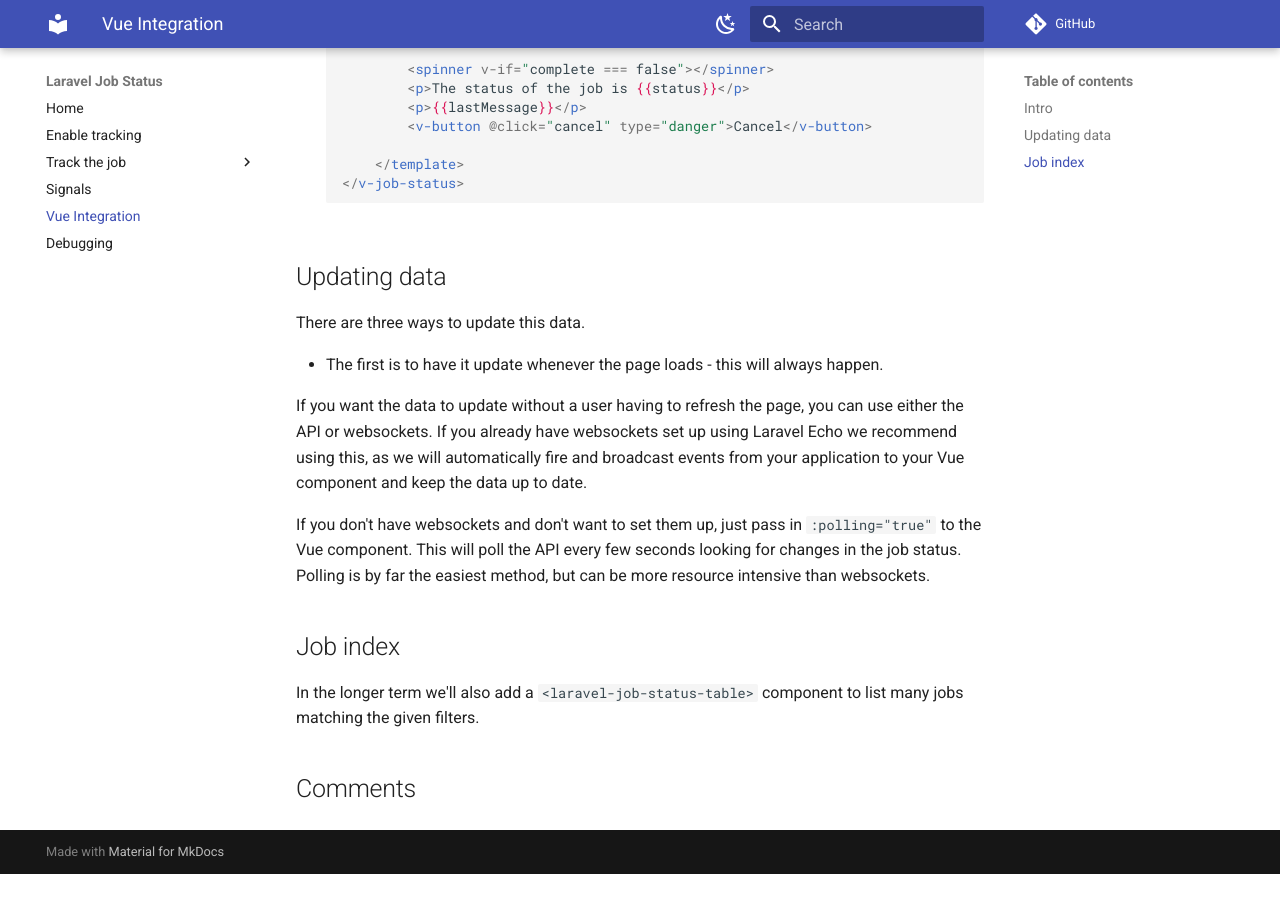
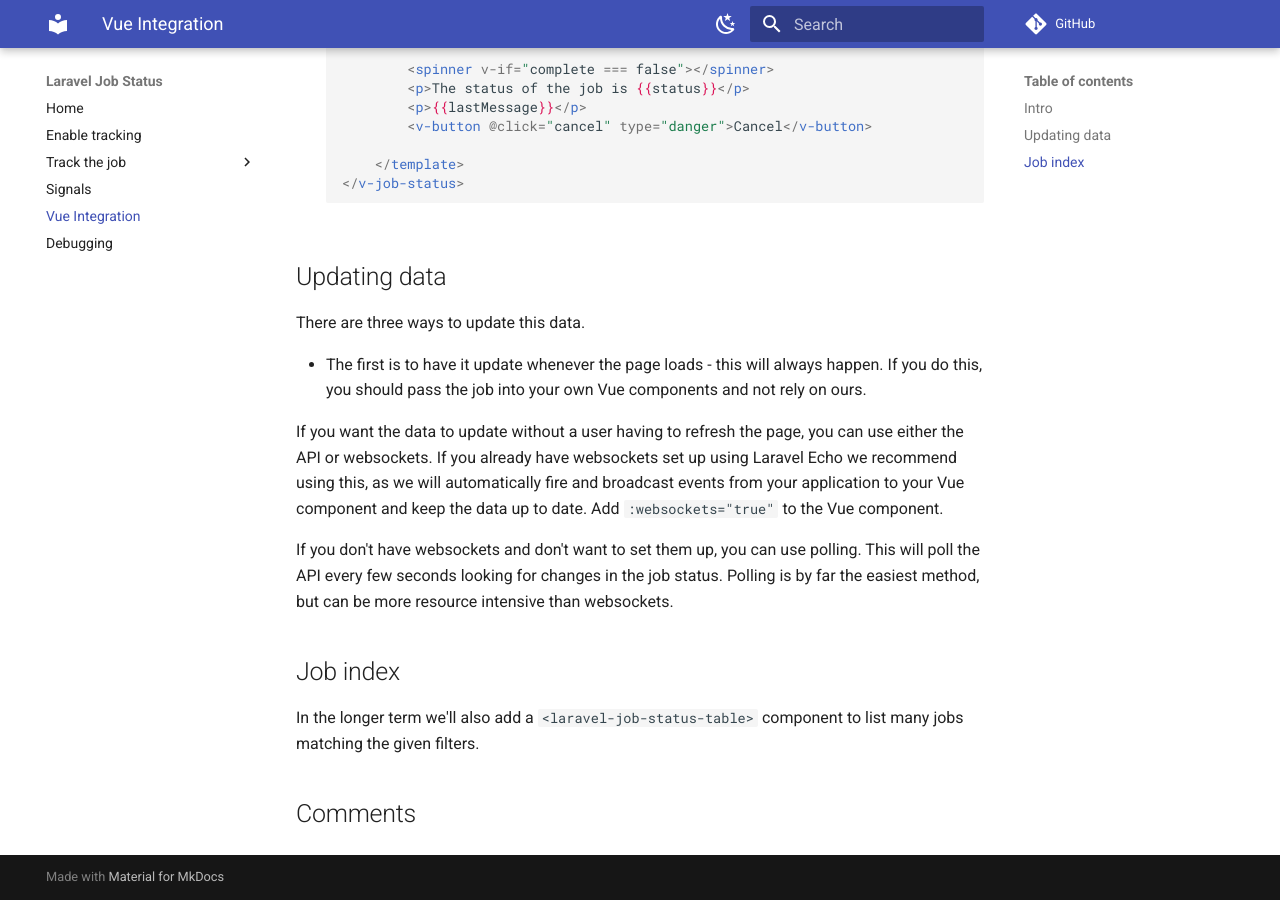
Before and after one commit to tobytwigger/laravel-job-status, an MkDocs documentation site: the page built from docs/docs/vue.md, in a window 1280 px wide and 900 px high, scrolled down 549 px. Built offline with MkDocs 1.6.1 and Material for MkDocs 9.7.7, drawn with Linux system fonts in a browser that asks for light colours; comment, search, counter and statistics services are not loaded; before the commit the page ends 1423 px from its top, so only the background shows below that.

Commit message:
Change docs for Vue component

```diff
--- a/docs/docs/vue.md
+++ b/docs/docs/vue.md
@@ -29,11 +29,11 @@
 
 There are three ways to update this data.
 
-- The first is to have it update whenever the page loads - this will always happen.
+- The first is to have it update whenever the page loads - this will always happen. If you do this, you should pass the job into your own Vue components and not rely on ours.
 
-If you want the data to update without a user having to refresh the page, you can use either the API or websockets. If you already have websockets set up using Laravel Echo we recommend using this, as we will automatically fire and broadcast events from your application to your Vue component and keep the data up to date.
+If you want the data to update without a user having to refresh the page, you can use either the API or websockets. If you already have websockets set up using Laravel Echo we recommend using this, as we will automatically fire and broadcast events from your application to your Vue component and keep the data up to date. Add `:websockets="true"` to the Vue component.
 
-If you don't have websockets and don't want to set them up, just pass in `:polling="true"` to the Vue component. This will poll the API every few seconds looking for changes in the job status. Polling is by far the easiest method, but can be more resource intensive than websockets.
+If you don't have websockets and don't want to set them up, you can use polling. This will poll the API every few seconds looking for changes in the job status. Polling is by far the easiest method, but can be more resource intensive than websockets.
 
 ## Job index
 
```
